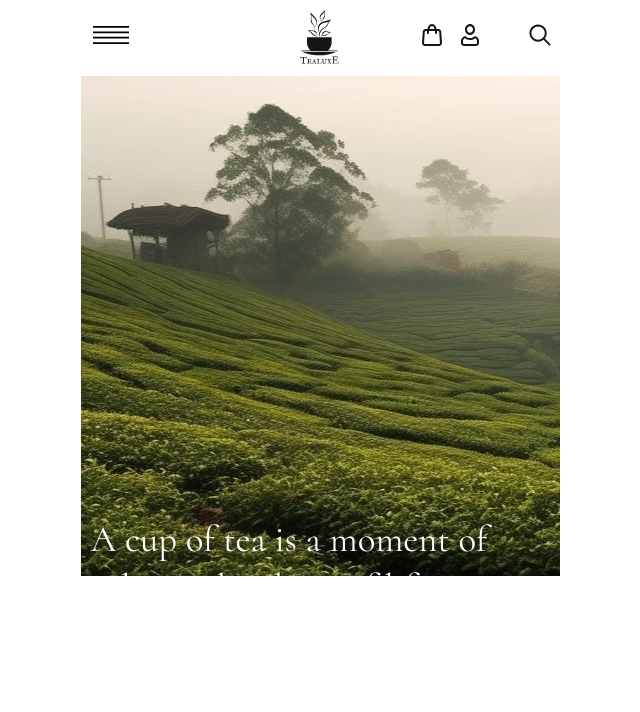
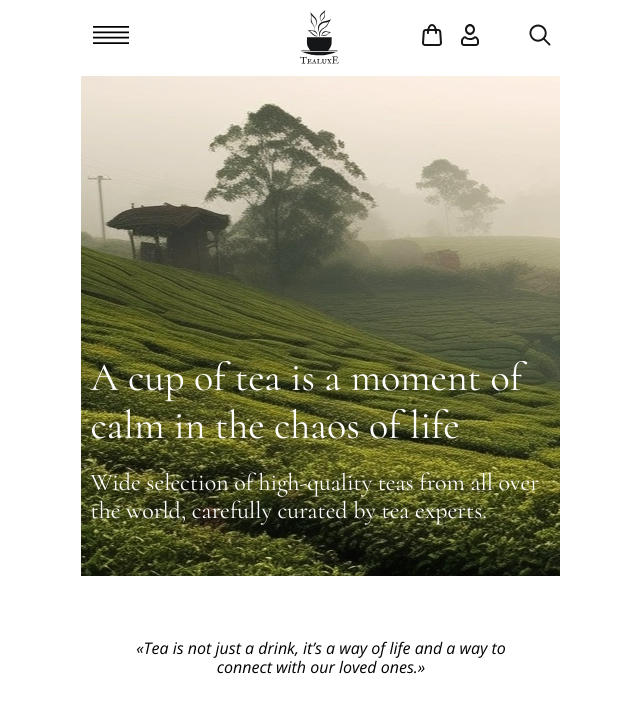
Before and after one commit to alman63/layout-figma, a plain HTML site: page index.html in a window 1280 px wide. Shown: the whole page, without its empty margins (319-959 px from the left). Drawn offline with nearby package versions, Linux system fonts and the light colour scheme.

Commit message:
fix: add p for section logo

```diff
--- a/css/style.css
+++ b/css/style.css
@@ -45,18 +45,19 @@ body {
 
 .logo {
   position: relative;
-  height: 100vh;
+  min-height: 600px;
+  max-height: 1200px;
 }
 .logo-box {
   position: absolute;
-  top: 55%;
+  top: 46%;
   left: 2%;
 }
 .logo__h2 {
   font-weight: 400;
   color: #ffffff;
-  font-size: 2.3rem;
-  line-height: 1.3;
+  font-size: 2.5rem;
+  line-height: 1.2;
 }
 .logo__h3 {
   font-weight: 400;
@@ -68,3 +69,13 @@ body {
 .logo__img {
   object-fit: cover;
 }
+.logo__p {
+  font-family: "Open Sans", serif;
+  font-style: italic;
+  font-size: 1rem;
+  font-weight: 300;
+  text-align: center;
+  width: 80%;
+  margin: 0 auto;
+  padding-top: 12%;
+}
--- a/index.html
+++ b/index.html
@@ -7,7 +7,7 @@
     <link rel="preconnect" href="https://fonts.googleapis.com" />
     <link rel="preconnect" href="https://fonts.gstatic.com" crossorigin />
     <link
-      href="https://fonts.googleapis.com/css2?family=Cormorant:ital,wght@0,300..700;1,300..700&family=Roboto:ital,wght@0,400;0,500;0,700;1,300&display=swap"
+      href="https://fonts.googleapis.com/css2?family=Cormorant:ital,wght@0,300..700;1,300..700&family=Open+Sans:ital,wght@0,300..800;1,300..800&display=swap"
       rel="stylesheet"
     />
     <link rel="stylesheet" href="./css/style.css" />
@@ -78,6 +78,11 @@
             alt="Логотип"
           />
         </picture>
+        <p class="logo__p">
+          &laquo;Tea is&nbsp;not just a&nbsp;drink, it&rsquo;s a&nbsp;way
+          of&nbsp;life and a&nbsp;way&nbsp;to connect with our loved
+          ones.&raquo;
+        </p>
       </section>
       <section class="collection"></section>
       <section class="reviews"></section>
```
